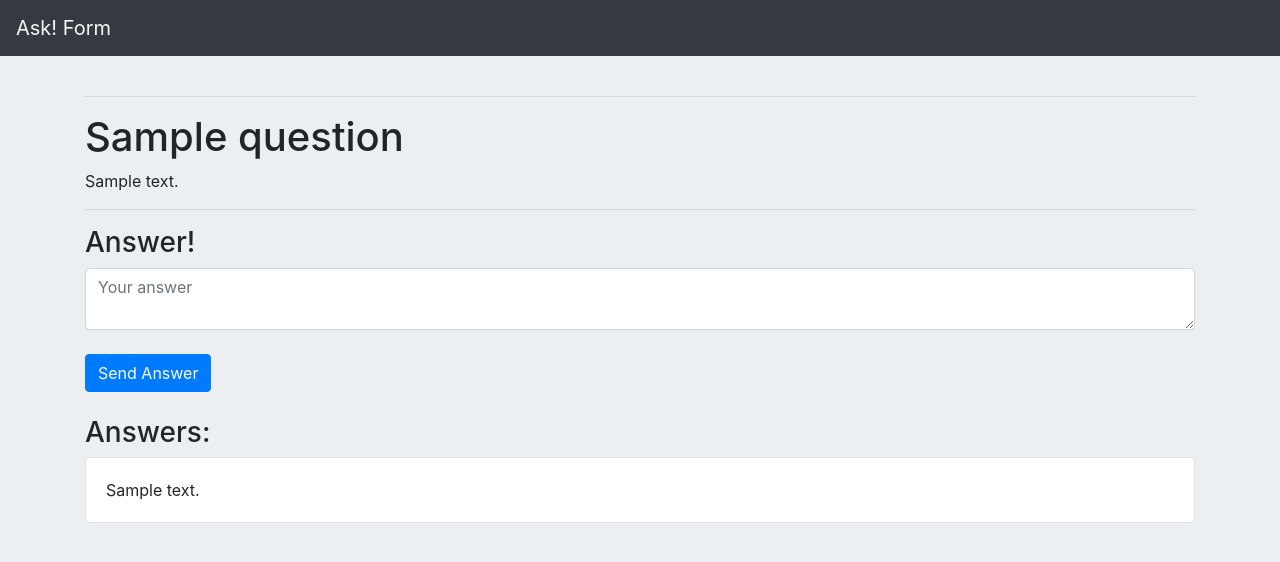
After one commit to renanop/askQuestions, a Node server app: page /question/1 in a window 1280 px wide. The commit adds this page. Shown: the top 562 px of the page. Run offline with Node 20, Linux system fonts and the light colour scheme; tables that the repository leaves empty hold one stand-in row (values such as "Sample post"); some libraries are stand-ins or nearby versions.

Commit message:
App implemented with C and R from CRUD.

```diff
--- a/perguntasRespostas/database/Questions.js
+++ b/perguntasRespostas/database/Questions.js
@@ -1,3 +1,4 @@
+//Importing sequelize and the connection with the database
 const Sequelize = require('sequelize');
 const connection = require('./database');
 
@@ -14,7 +15,7 @@ const Questions = connection.define('questions', {
 });
 
 
-// Writing the data on the SQL table
+// Creating the table in the database
 Questions.sync({force: false}).then(() => {});
 
 module.exports = Questions;
--- a/perguntasRespostas/index.js
+++ b/perguntasRespostas/index.js
@@ -4,6 +4,7 @@ const app = express();
 const bodyParser = require("body-parser");
 const connection  = require("./database/database");
 const questionModel = require("./database/Questions");
+const answerModel = require("./database/Answers");
 
 
 connection
@@ -26,7 +27,9 @@ app.use(bodyParser.json());
 
 //Creating routes! -> model.findAll is used for receiving the data from the DB. Then (promiss) in order to send it to the front end.
 app.get("/", (req, res) => {
-    questionModel.findAll({raw: true}).then(questions => {
+    questionModel.findAll({raw: true, order: [
+        ['id', 'DESC'] // DESC = Descending, ASC = Ascending
+    ]}).then(questions => {
         res.render("home",{
             questions: questions
         });
@@ -49,5 +52,38 @@ app.post("/savequestion", (req, res) => {
     });
 });
 
+// Creating a route to each question
+app.get("/question/:id", (req, res) => {
+    var id = req.params.id;
+    questionModel.findOne({
+        where: {id:id}  //Finding the question on the database by ID.
+    }).then(question => {
+        if (question != undefined) {
+            answerModel.findAll({
+                where: {questionId: question.id}
+            }).then(answers => {
+                res.render('question', {
+                    question: question,
+                    answers: answers   // exporting question to be used on that view.
+                });
+            });
+
+        } else {
+            res.redirect('/');    // If no question is found, then go back to the home page.
+        }
+    })
+})
+
+app.post("/answer", (req, res) => {
+    var answerContent = req.body.answerContent;
+    var questionId = req.body.questionId;
+    answerModel.create({
+        body: answerContent,
+        questionId: questionId
+    }).then(() => {
+        res.redirect('/question/' + questionId);
+    });
+});
+
 //Commanding server to listen on the defined port! Server online.
 app.listen(8399, () => {console.log("App up and running!")});
--- a/perguntasRespostas/public/css/style.css
+++ b/perguntasRespostas/public/css/style.css
@@ -2,9 +2,6 @@ body {
     background-color: #eceff1;
 }
 
-h1 {
-    margin-left: 2vh;
-}
 
 .class-body{
     margin-left: 2vh;
--- a/perguntasRespostas/views/home.ejs
+++ b/perguntasRespostas/views/home.ejs
@@ -16,8 +16,8 @@
             <div class="card-body">
                 <h3><%= questions.title %></h3>
             </div>
-                <div class = "card-footer">
-                    <button class="btn btn-primary">Answer!</button>
+            <div class="card-footer">
+                <a href="/question/<%=questions.id%>"><button class="btn btn-primary">Answer!</button></a>
             </div>
         </div>
         <% }) %>
--- /dev/null
+++ b/perguntasRespostas/views/question.ejs
@@ -0,0 +1,34 @@
+<%- include ('./partials/header.ejs') %>
+
+<body>
+    <%- include ('./partials/navbar.ejs') %>
+    <br>
+    <div class='container'>
+        <hr>
+        <h1><%= question.title %></h1>
+        <p><%= question.description %></p>
+        <hr>
+        <form method="POST" action="/answer">
+            <h3>Answer!</h3>
+            <textarea class="form-control" name="answerContent" placeholder="Your answer"></textarea><br>
+            <input type="hidden" name="questionId" value="<%= question.id %>">
+            <button type="submit" class="btn btn-primary">Send Answer</button>
+        </form>
+        <br>
+        <h3>Answers:</h3>
+
+        <div class='card'>
+            <div class='card-body'>
+                <% answers.forEach(answer => {%>
+                <%= answer.body %><br>
+                <% }) %>
+            </div>
+        </div>
+
+
+
+    </div>
+
+</body>
+
+<%- include ('./partials/footer.ejs') %>
```
Also changed, not shown: perguntasRespostas/database/Answers.js (added, +19 -0 lines). Lines whose indentation alone changed are shown as unchanged.
